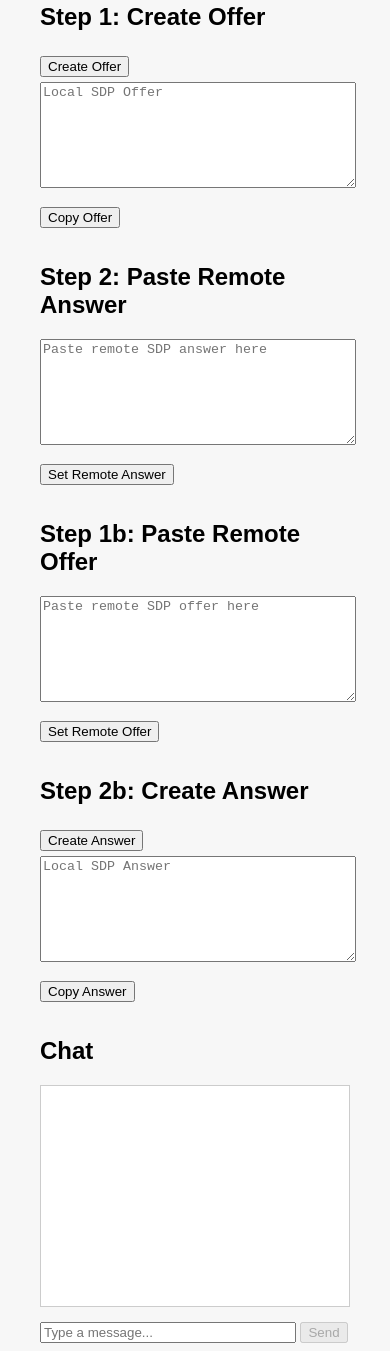
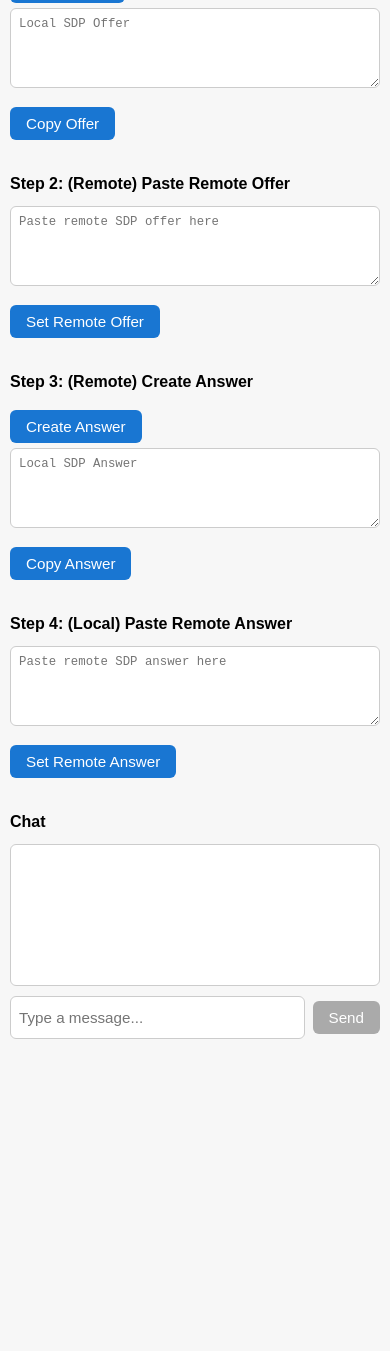
Before and after one commit to JesseClark36/WebRTC, a plain HTML site: page index.html in a window 390 px wide. Shown: the part 141-1492 px from the top of the page. After the commit the page ends 1190 px from the top, so only its background shows below. Drawn offline with Linux system fonts and the light colour scheme.

Commit message:
Improve WebRTC chat UI: mobile responsive, correct step order, send on Enter, and usability enhancements

```diff
--- a/index.html
+++ b/index.html
@@ -3,46 +3,137 @@
 <html lang="en">
 <head>
 	<meta charset="UTF-8">
-	<meta name="viewport" content="width=device-width, initial-scale=1.0">
+	<meta name="viewport" content="width=device-width, initial-scale=1.0, maximum-scale=1.0, user-scalable=no">
 	<title>WebRTC SDP Exchange & Chat</title>
 	<style>
-		body { font-family: Arial, sans-serif; margin: 40px; background: #f7f7f7; }
-		h2 { margin-top: 30px; }
-		textarea { width: 100%; height: 100px; margin-bottom: 10px; }
-		button { margin: 5px 0; }
-		#chat { border: 1px solid #ccc; background: #fff; padding: 10px; height: 200px; overflow-y: auto; margin-bottom: 10px; }
-		#message { width: 80%; }
+		body {
+			font-family: Arial, sans-serif;
+			margin: 0;
+			padding: 0;
+			background: #f7f7f7;
+		}
+		.container {
+			max-width: 600px;
+			margin: 0 auto;
+			padding: 20px;
+		}
+		h1 {
+			font-size: 1.7em;
+			margin-bottom: 20px;
+			text-align: center;
+		}
+		h2 {
+			margin-top: 30px;
+			font-size: 1.1em;
+		}
+		textarea {
+			width: 100%;
+			min-height: 80px;
+			max-height: 200px;
+			margin-bottom: 10px;
+			font-size: 1em;
+			padding: 8px;
+			box-sizing: border-box;
+			border-radius: 6px;
+			border: 1px solid #ccc;
+			resize: vertical;
+		}
+		button {
+			margin: 5px 0;
+			padding: 8px 16px;
+			font-size: 1em;
+			border-radius: 6px;
+			border: none;
+			background: #1976d2;
+			color: #fff;
+			cursor: pointer;
+			transition: background 0.2s;
+		}
+		button:disabled {
+			background: #aaa;
+			cursor: not-allowed;
+		}
+		button:hover:not(:disabled) {
+			background: #1565c0;
+		}
+		#chat {
+			border: 1px solid #ccc;
+			background: #fff;
+			padding: 10px;
+			height: 160px;
+			overflow-y: auto;
+			margin-bottom: 10px;
+			border-radius: 6px;
+			font-size: 1em;
+		}
+		#chat div {
+			margin-bottom: 4px;
+		}
+		.chat-input-row {
+			display: flex;
+			gap: 8px;
+		}
+		#message {
+			flex: 1;
+			font-size: 1em;
+			padding: 8px;
+			border-radius: 6px;
+			border: 1px solid #ccc;
+			box-sizing: border-box;
+		}
+		@media (max-width: 700px) {
+			.container {
+				max-width: 100%;
+				padding: 10px;
+			}
+			h1 {
+				font-size: 1.2em;
+			}
+			h2 {
+				font-size: 1em;
+			}
+			#chat {
+				height: 120px;
+			}
+			button, #message, textarea {
+				font-size: 0.95em;
+			}
+		}
 	</style>
 </head>
 <body>
+	<div class="container">
 		<h1>WebRTC SDP Exchange & Chat</h1>
 		<div>
-		<h2>Step 1: Create Offer</h2>
+			<h2>Step 1: (Local) Create Offer</h2>
 			<button id="createOffer">Create Offer</button>
 			<textarea id="localOffer" readonly placeholder="Local SDP Offer"></textarea>
 			<button id="copyOffer">Copy Offer</button>
 		</div>
 		<div>
-		<h2>Step 2: Paste Remote Answer</h2>
-		<textarea id="remoteAnswer" placeholder="Paste remote SDP answer here"></textarea>
-		<button id="setRemoteAnswer">Set Remote Answer</button>
-	</div>
-	<div>
-		<h2>Step 1b: Paste Remote Offer</h2>
+			<h2>Step 2: (Remote) Paste Remote Offer</h2>
 			<textarea id="remoteOffer" placeholder="Paste remote SDP offer here"></textarea>
 			<button id="setRemoteOffer">Set Remote Offer</button>
 		</div>
 		<div>
-		<h2>Step 2b: Create Answer</h2>
+			<h2>Step 3: (Remote) Create Answer</h2>
 			<button id="createAnswer">Create Answer</button>
 			<textarea id="localAnswer" readonly placeholder="Local SDP Answer"></textarea>
 			<button id="copyAnswer">Copy Answer</button>
 		</div>
 		<div>
+			<h2>Step 4: (Local) Paste Remote Answer</h2>
+			<textarea id="remoteAnswer" placeholder="Paste remote SDP answer here"></textarea>
+			<button id="setRemoteAnswer">Set Remote Answer</button>
+		</div>
+		<div>
 			<h2>Chat</h2>
 			<div id="chat"></div>
+			<div class="chat-input-row">
 				<input type="text" id="message" placeholder="Type a message..." />
 				<button id="send">Send</button>
+			</div>
+		</div>
 	</div>
 
 	<script>
@@ -125,14 +216,21 @@
 		navigator.clipboard.writeText(document.getElementById('localAnswer').value);
 	};
 
-	document.getElementById('send').onclick = () => {
+	function sendMessage() {
 		const msg = document.getElementById('message').value;
-		if (dataChannel && dataChannel.readyState === 'open') {
+		if (dataChannel && dataChannel.readyState === 'open' && msg.trim() !== '') {
 			dataChannel.send(msg);
 			logChat(msg, true);
 			document.getElementById('message').value = '';
 		}
-	};
+	}
+	document.getElementById('send').onclick = sendMessage;
+	document.getElementById('message').addEventListener('keydown', function(e) {
+		if (e.key === 'Enter') {
+			e.preventDefault();
+			sendMessage();
+		}
+	});
 	document.getElementById('send').disabled = true;
 	</script>
 </body>
```
Lines whose indentation alone changed are shown as unchanged.
